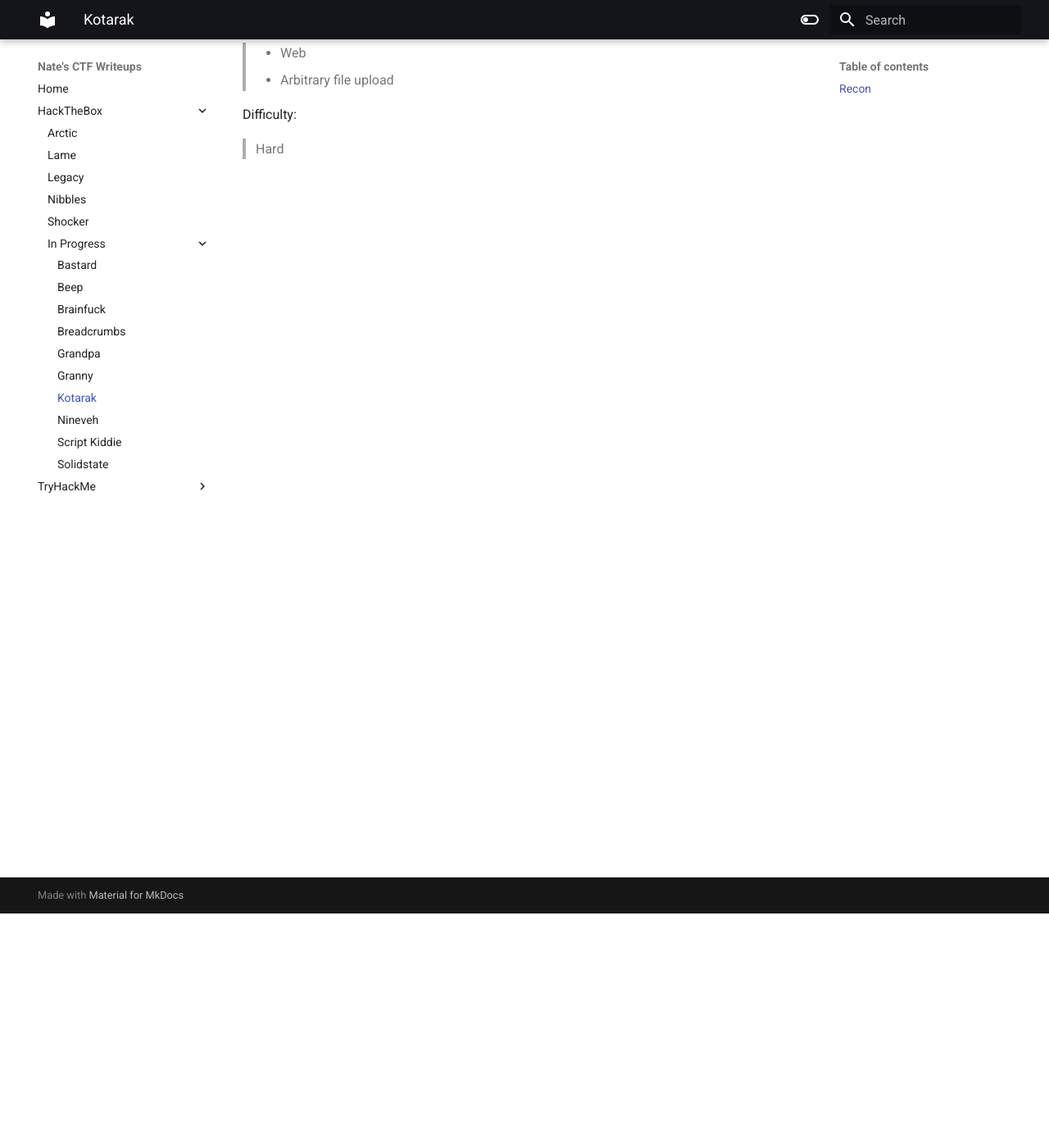
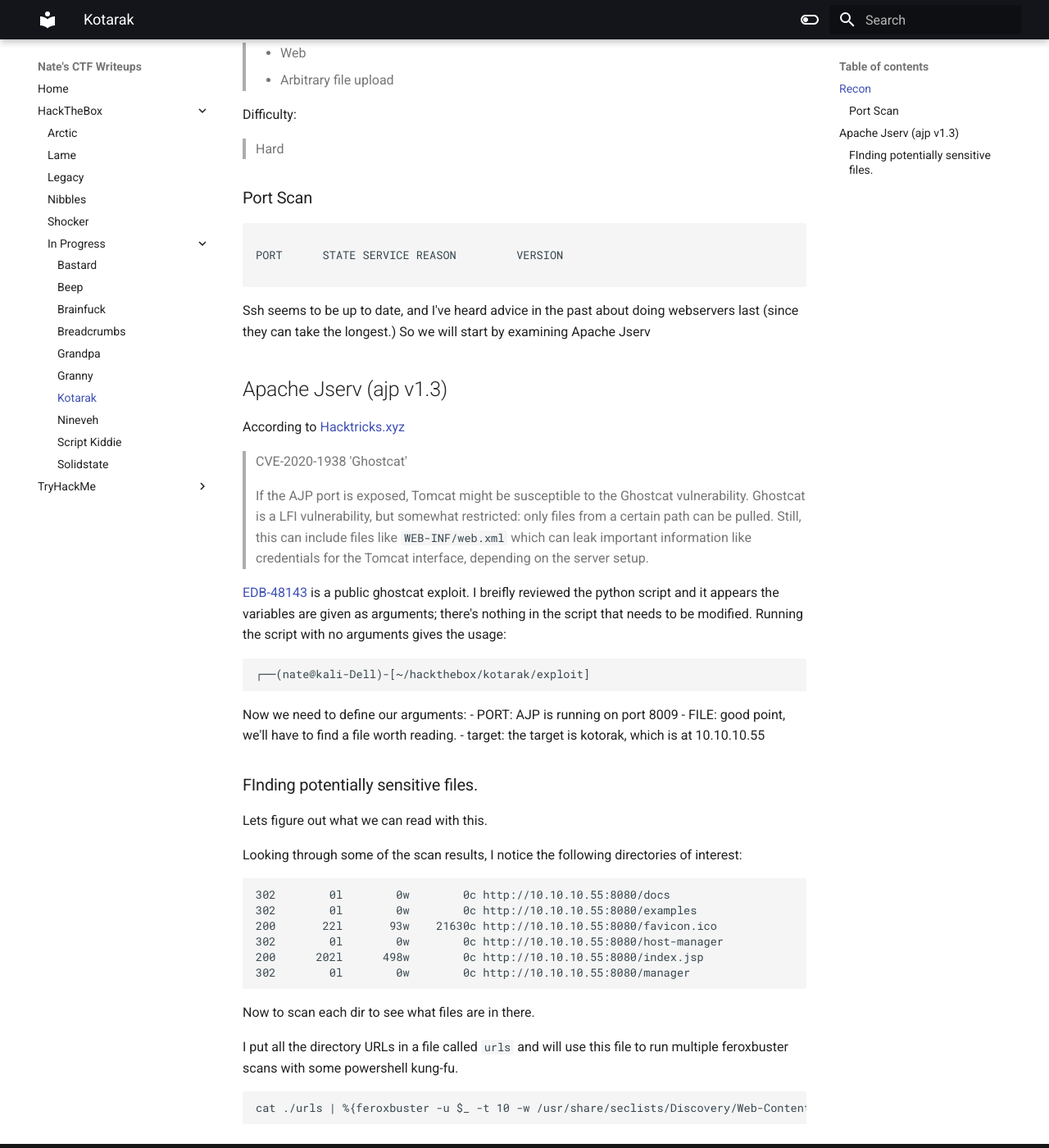
Before and after one commit to nlw93/ctfs, an MkDocs documentation site: the page built from docs/HackTheBox/In Progress/Kotarak.md, in a window 1280 px wide and 1400 px high, scrolled down 286 px. Shown: the whole window at 82% size. Built offline with MkDocs 1.6.1 and Material for MkDocs 9.7.7, drawn with Linux system fonts in a browser that asks for light colours.

Commit message:
Ending the session

````diff
--- a/docs/HackTheBox/In Progress/Kotarak.md
+++ b/docs/HackTheBox/In Progress/Kotarak.md
@@ -10,3 +10,54 @@ The tags on [this box](https://app.hackthebox.com/machines/101)
 
 Difficulty:
 > Hard
+
+### Port Scan
+
+```nmap
+
+PORT      STATE SERVICE REASON         VERSION                                                                                                                       22/tcp    open  ssh     syn-ack ttl 63 OpenSSH 7.2p2 Ubuntu 4ubuntu2.2 (Ubuntu Linux; protocol 2.0)                                                                          8009/tcp  open  ajp13   syn-ack ttl 63 Apache Jserv (Protocol v1.3)                                                                                                          8080/tcp  open  http    syn-ack ttl 63 Apache Tomcat 8.5.5                                                                                                                   60000/tcp open  http    syn-ack ttl 63 Apache httpd 2.4.18 ((Ubuntu))                                                                                                                              Aggressive OS guesses: Linux 3.12 (95%), Linux 3.13 (95%), Linux 3.2 - 4.9 (95%), Linux 3.8 - 3.11 (95%), Linux 4.8 (95%), Linux 4.4 (95%), Linux 3.16 (95%), Linux 3.18 (95%), Linux 4.2 (95%), ASUS RT-N56U WAP (Linux 3.4) (95%)
+
+```
+
+Ssh seems to be up to date, and I've heard advice in the past about doing webservers last (since they can take the longest.) So we will start by examining Apache Jserv
+
+## Apache Jserv (ajp v1.3)
+
+According to [Hacktricks.xyz](https://book.hacktricks.xyz/pentesting/8009-pentesting-apache-jserv-protocol-ajp#cve-2020-1938-ghostcat)
+
+> CVE-2020-1938 'Ghostcat'
+>
+> If the AJP port is exposed, Tomcat might be susceptible to the Ghostcat vulnerability. Ghostcat is a LFI vulnerability, but somewhat restricted: only files from a certain path can be pulled. Still, this can include files like `WEB-INF/web.xml` which can leak important information like credentials for the Tomcat interface, depending on the server setup.
+
+
+[EDB-48143](https://www.exploit-db.com/exploits/48143) is a public ghostcat exploit. I breifly reviewed the python script and it appears the variables are given as arguments; there's nothing in the script that needs to be modified. Running the script with no arguments gives the usage:
+
+```bash
+┌──(nate@kali-Dell)-[~/hackthebox/kotarak/exploit]                                                                                                                           └─$ ./48143.py                                                                                                                                                               usage: 48143.py [-h] [-p PORT] [-f FILE] target                                                                                                                              48143.py: error: too few arguments
+```
+
+Now we need to define our arguments:
+- PORT: AJP is running on port 8009
+- FILE: good point, we'll have to find a file worth reading.
+- target: the target is kotorak, which is at 10.10.10.55
+
+### FInding potentially sensitive files.
+Lets figure out what we can read with this.
+
+Looking through some of the scan results, I notice the following directories of interest:
+```
+302        0l        0w        0c http://10.10.10.55:8080/docs
+302        0l        0w        0c http://10.10.10.55:8080/examples
+200       22l       93w    21630c http://10.10.10.55:8080/favicon.ico
+302        0l        0w        0c http://10.10.10.55:8080/host-manager
+200      202l      498w        0c http://10.10.10.55:8080/index.jsp
+302        0l        0w        0c http://10.10.10.55:8080/manager
+```
+
+Now to scan each dir to see what files are in there.
+
+I put all the directory URLs in a file called `urls` and will use this file to run multiple feroxbuster scans with some powershell kung-fu.
+
+```powershell
+cat ./urls | %{feroxbuster -u $_ -t 10 -w /usr/share/seclists/Discovery/Web-Content/big.txt -x "txt,html,php,asp,aspx,jsp" -v -k -n -q -o "/home/nate/hackthebox/kotarak/scans/tcp8080/tcp_8080_http_$($_.split('/')[3]).txt"}
+```
````
Also changed, not shown: 2 other files.
